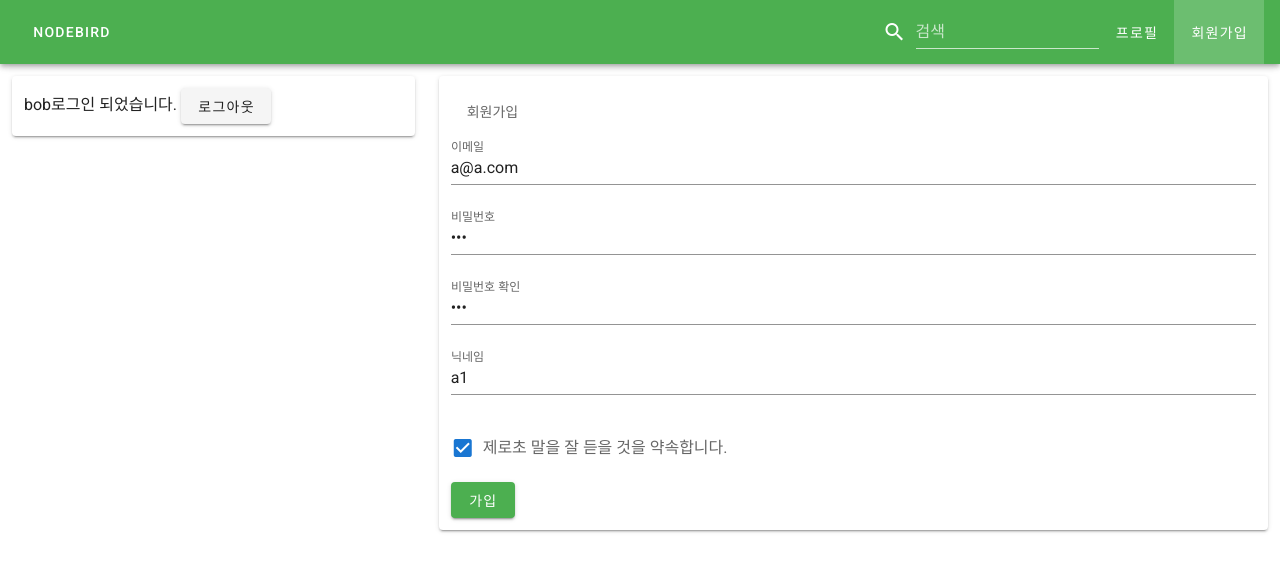
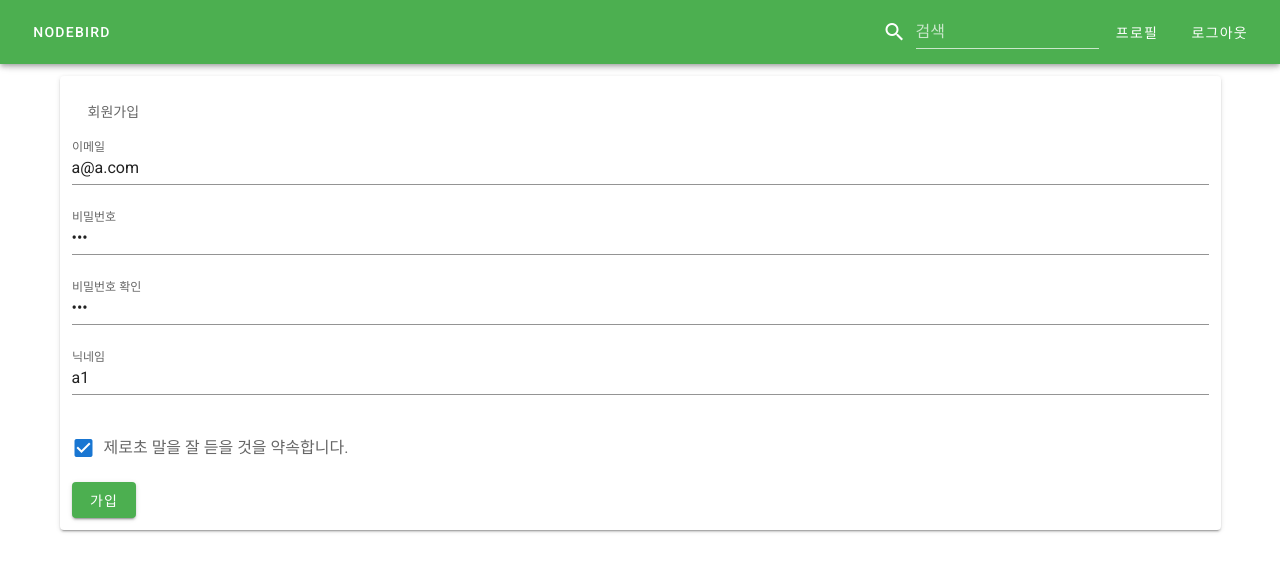
Before and after one commit to geunheejung/vue-nodebird, a Nuxt app in the folder front/: page /signup in a window 1280 px wide. Shown: the top 572 px of the page. Built offline with nearby package versions, Linux system fonts and the light colour scheme.

Commit message:
로그인 페이지 분리 및 게시글 작성자 본인 아닐 경우 게시글 수정 불가.

```diff
--- a/front/components/LoginForm.vue
+++ b/front/components/LoginForm.vue
@@ -60,19 +60,26 @@ export default {
     }),
   },
   methods: {
-    onSubmitForm() {
+    async onSubmitForm() {
       const isValid = this.$refs.form.validate();
       if (!isValid) {
         return;
       }
 
-      this.$store.dispatch(userActions.LOGIN, {
+      await this.$store.dispatch(userActions.LOGIN, {
         userId: this.userId,
         password: this.password,
       });
+
+      await this.$router.replace("/");
     },
-    onLogout() {
-      this.$store.dispatch(userActions.LOGOUT);
+    async onLogout() {
+      try {
+        await this.$store.dispatch(userActions.LOGOUT);
+      } catch (error) {
+      } finally {
+        this.$router.replace("/");
+      }
     },
   },
   created() {},
--- /dev/null
+++ b/front/components/MainHeader.vue
@@ -0,0 +1,61 @@
+<template>
+  <header>
+    <nav>
+      <v-toolbar dark color="green">
+        <v-toolbar-title>
+          <v-btn text nuxt to="/" :align="'center'">
+            <div>NodeBird</div>
+          </v-btn>
+        </v-toolbar-title>
+
+        <v-spacer></v-spacer>
+        <v-toolbar-items :style="{ display: 'flex', alignItems: 'center' }">
+          <v-text-field
+            prepend-icon="mdi-magnify"
+            label="검색"
+            hide-details
+            :style="{ display: 'flex', alignItems: 'center' }"
+          />
+
+          <v-btn
+            text
+            nuxt
+            :to="isLogin ? '/profile' : '/login'"
+            :style="{ display: 'flex', alignItems: 'center' }"
+          >
+            <div>{{ isLogin ? "프로필" : "로그인" }}</div>
+          </v-btn>
+          <v-btn
+            text
+            nuxt
+            @click="handleSignupClick"
+            :style="{ display: 'flex', alignItems: 'center' }"
+          >
+            <div>{{ isLogin ? "로그아웃" : "회원가입" }}</div>
+          </v-btn>
+        </v-toolbar-items>
+      </v-toolbar>
+    </nav>
+  </header>
+</template>
+<script>
+import { mapGetters } from "vuex";
+import { userActions } from "@/store";
+
+export default {
+  computed: {
+    ...mapGetters({ isLogin: "user/isLogin" }),
+  },
+  methods: {
+    async handleSignupClick() {
+      if (!this.isLogin) {
+        this.$router.push("/signup");
+        return;
+      }
+
+      await this.$store.dispatch(userActions.LOGOUT);
+      if (this.$route.path !== "/") await this.$router.replace("/");
+    },
+  },
+};
+</script>
--- a/front/components/PostCard.vue
+++ b/front/components/PostCard.vue
@@ -26,7 +26,7 @@
       <v-btn text color="orange" @click="onWriteCommentClick">
         <v-icon>mdi-comment-outline</v-icon>
       </v-btn>
-      <v-menu offset-y open-on-hover>
+      <v-menu offset-y open-on-hover v-if="isPossibleEdit">
         <template v-slot:activator="{ on }">
           <v-btn text color="orange" v-on="on">
             <v-icon>mdi-dots-horizontal</v-icon>
@@ -54,6 +54,7 @@
 <script>
 import { postActions } from "~/store";
 import PostForm from "~/components/PostForm";
+import { mapState } from "vuex";
 
 export default {
   components: {
@@ -63,6 +64,14 @@ export default {
     post: {
       type: Object,
       required: true,
+    },
+  },
+  computed: {
+    ...mapState({ me: (state) => state.user.me }),
+    isPossibleEdit(state) {
+      if (!this.me) return false;
+
+      return this.me.id === this.post.user.id;
     },
   },
   data() {
@@ -108,7 +117,6 @@ export default {
     },
     async onEditPostSubmit(content) {
       try {
-        debugger;
         await this.$store.dispatch(postActions.UPDATE_POST, {
           id: this.post.id,
           content: content,
@@ -119,6 +127,12 @@ export default {
       }
     },
   },
+  handleLikeClick() {
+    // 1. 사용자는 자신이 좋아요를 누른 게시글은 좋아요로 표시 되어야 함
+    // 2. 게시글은 자신을 좋아요 누른 사용자들을 알아야 함
+    // 3. 좋아요의 개수는 (2)번의 개수
+    // 4. 팔로우랑 비슷하네
+  },
 };
 </script>
 
--- a/front/components/Search.vue
+++ b/front/components/Search.vue
@@ -51,7 +51,7 @@ export default {
   computed: {
     listItems(state) {
       if (!this.filtered.length) return state.result;
-      const filterdList = this.list.filter((listItem) => {
+      const filterdList = this.result.filter((listItem) => {
         return this.filtered.every((filterItem) => {
           return filterItem.id !== listItem.id;
         });
--- a/front/layouts/default.vue
+++ b/front/layouts/default.vue
@@ -1,46 +1,9 @@
 <template>
   <v-app>
-    <nav>
-      <v-toolbar dark color="green">
-        <v-toolbar-title>
-          <v-btn text nuxt to="/" :align="'center'">
-            <div>NodeBird</div>
-          </v-btn>
-        </v-toolbar-title>
-
-        <v-spacer></v-spacer>
-        <v-toolbar-items :style="{ display: 'flex', alignItems: 'center' }">
-          <v-text-field
-            prepend-icon="mdi-magnify"
-            label="검색"
-            hide-details
-            :style="{ display: 'flex', alignItems: 'center' }"
-          />
-
-          <v-btn
-            text
-            nuxt
-            to="/profile"
-            :style="{ display: 'flex', alignItems: 'center' }"
-          >
-            <div>프로필</div>
-          </v-btn>
-          <v-btn
-            text
-            nuxt
-            to="/signup"
-            :style="{ display: 'flex', alignItems: 'center' }"
-          >
-            <div>회원가입</div>
-          </v-btn>
-        </v-toolbar-items>
-      </v-toolbar>
-    </nav>
+    <MainHeader />
     <v-row no-gutters align-content="start">
-      <v-col cols="12" md="4">
-        <login-form></login-form>
-      </v-col>
-      <v-col cols="12" md="8">
+      <!--      <v-col cols="12" md="4"> </v-col>-->
+      <v-col cols="12" md="12">
         <nuxt />
       </v-col>
     </v-row>
@@ -48,27 +11,11 @@
 </template>
 
 <script>
-import { mapGetters, mapState } from "vuex";
-import { userActions } from "~/store";
-import LoginForm from "~/components/LoginForm";
+import MainHeader from "@/components/MainHeader";
 
 export default {
   components: {
-    LoginForm,
-  },
-  data() {
-    return { searchKeyword: "" };
-  },
-  computed: {
-    ...mapState({ searchUsers: "user/searchUsers" }),
-    ...mapGetters({ isLogin: "user/isLogin" }),
-  },
-  methods: {
-    onSearchInput() {
-      this.$store.dispatch(userActions.SEARCH_USER, {
-        nickname: this.searchKeyword.trim(),
-      });
-    },
+    MainHeader,
   },
 };
 </script>
--- /dev/null
+++ b/front/pages/login.vue
@@ -0,0 +1,14 @@
+<template>
+  <v-container>
+    <login-form />
+  </v-container>
+</template>
+<script>
+import LoginForm from "~/components/LoginForm";
+export default {
+  components: {
+    LoginForm,
+  },
+};
+</script>
+<style></style>
--- a/front/pages/profile.vue
+++ b/front/pages/profile.vue
@@ -30,7 +30,7 @@
         <v-container>
           <v-subheader>팔로잉</v-subheader>
           <template v-if="user.followingList.length">
-            <FollowList
+            <FollowingList
               v-for="following in user.followingList"
               :key="following.id"
               :user="following"
@@ -39,14 +39,23 @@
               <template v-slot:text>
                 {{ following.nickname }}
               </template>
-            </FollowList>
+            </FollowingList>
           </template>
         </v-container>
       </v-card>
       <v-card style="margin-bottom: 20px">
         <v-container>
           <v-subheader>팔로워</v-subheader>
-          <!--          <FollowList />-->
+          <FollowerList
+            v-for="follower in user.followerList"
+            :key="follower.id"
+            :user="follower"
+            @onRemoveClick="handleRemoveFollowing"
+          >
+            <template v-slot:text>
+              {{ follower.nickname }}
+            </template>
+          </FollowerList>
         </v-container>
       </v-card>
     </v-container>
@@ -72,7 +81,8 @@ export default {
     };
   },
   components: {
-    FollowList,
+    FollowingList: FollowList,
+    FollowerList: FollowList,
     Search,
   },
   head() {
--- a/front/store/post.js
+++ b/front/store/post.js
@@ -2,27 +2,15 @@ import { uuid } from "vue-uuid";
 import Vue from "vue";
 
 class Post {
-  constructor({ content, user, images }) {
-    this.id = `POST: ${Date.now()}`;
+  constructor({ content, user, images, postId }) {
+    this.id = uuid.v4();
+    this.postId = postId;
     this.content = content;
     this.user = user;
     this.images = images;
-
     this.createdAt = Date.now();
     this.updatedAt = Date.now();
     this.commentList = {};
-  }
-}
-
-class Comment {
-  constructor({ content, user, postId }) {
-    this.id = `COMMENT ${Date.now()}`;
-    this.content = content;
-    this.user = user;
-    this.postId = postId;
-    this.commentList = {};
-    this.createdAt = Date.now();
-    this.updatedAt = Date.now();
   }
 }
 
@@ -116,17 +104,15 @@ export const actions = {
     ctx.commit(MUTATION.SET_POST, newPost);
   },
   async [ACTION.REMOVE_POST](ctx, payload) {
-    debugger;
     ctx.commit(MUTATION.REMOVE_POST, payload);
   },
   async [ACTION.UPDATE_POST](ctx, payload) {
-    debugger;
     ctx.commit(MUTATION.UPDATE_POST, payload);
   },
   async [ACTION.ADD_COMMENT](ctx, payload) {
     const { content, postId, user } = payload;
 
-    const newComment = new Comment({ content, postId, user });
+    const newComment = new Post({ content, postId, user });
 
     ctx.commit(MUTATION.SET_COMMENT, newComment);
   },
--- a/front/store/user.js
+++ b/front/store/user.js
@@ -79,25 +79,38 @@ export const mutations = {
 
     state.users[id].nickname = nickname;
   },
+  /**
+   * 팔로우를 하는 대상의 팔로워로 자신을 추가한다.
+   * 자신의 팔로잉 리스트에 팔로우 하는 대상을 추가한다.
+   * @param state
+   * @param payload
+   */
   [MUTATION.SET_FOLLOWING](state, payload) {
     const { user, isRemove } = payload;
     const { id } = state.me;
-    const index = state.users.findIndex((user) => user.id === id);
 
-    const { followingList } = state.users[index];
+    const followingIndex = state.users.findIndex((user) => user.id === id);
+    const followerIndex = state.users.findIndex((row) => row.id === user.id);
+
+    const { followingList } = state.users[followingIndex];
+    const { followerList } = state.users[followerIndex];
 
     if (isRemove) {
       const followingListIndex = followingList.findIndex(
         (row) => row.id === user.id
       );
 
-      debugger;
-      state.users[index].followingList.splice(followingListIndex, 1);
+      const followerListIndex = followerList.findIndex(
+        (row) => row.id === state.me.id
+      );
+
+      state.users[followingIndex].followingList.splice(followingListIndex, 1);
+      state.users[followerListIndex].followerList.splice(followerListIndex, 1);
       return;
     }
 
-    debugger;
-    state.users[index].followingList.push(user);
+    state.users[followerIndex].followerList.push(state.me);
+    state.users[followingIndex].followingList.push(user);
   },
 };
 
```
